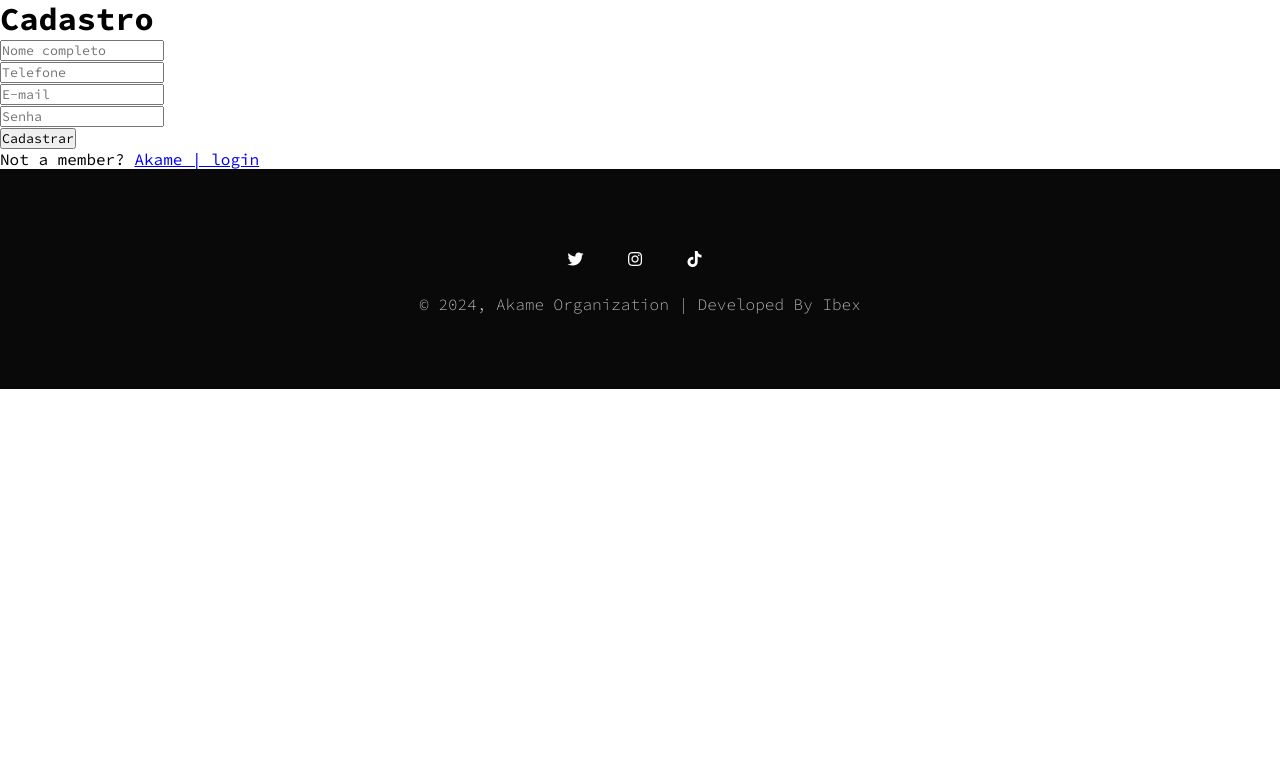
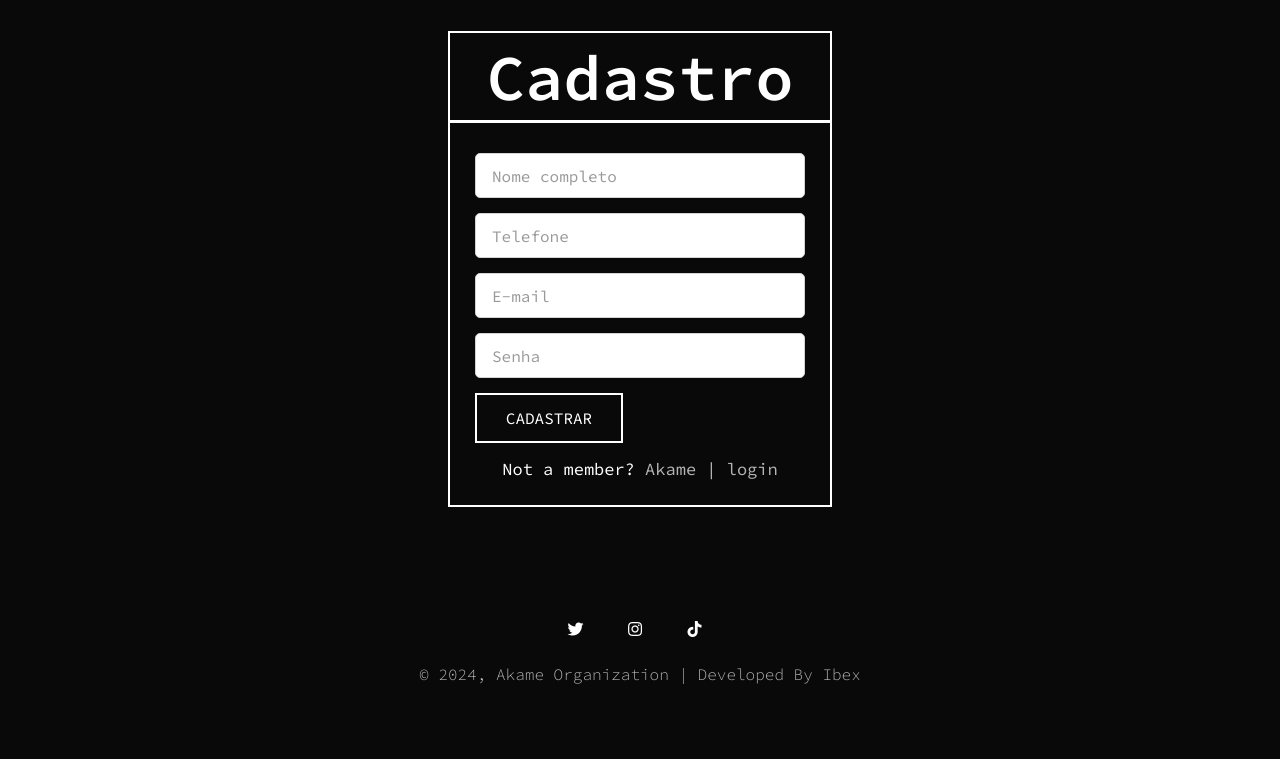
Before and after one commit to amalia-coelho/akame, a PHP site: page /cadastro.php in a window 1280 px wide. Shown: the part 150-909 px from the top of the page. Before the commit the page ends 539 px from the top, so only its background shows below. Run offline with PHP 8.4, Linux system fonts and the light colour scheme; grey boxes are pictures that could not be loaded.

Commit message:
Update cadastro.php

```diff
--- a/cadastro.php
+++ b/cadastro.php
@@ -9,8 +9,9 @@
 <html lang="pt-br">
 <head>
 	<meta charset="utf-8">
+    <meta name="viewport" content="width=device-width, initial-scale=1.0">
     <link rel="stylesheet" type="text/css" href="css/navbar.css">
-    <link rel="stylesheet" href="css/cadastro.css">
+    <link rel="stylesheet" href="css/login-cadastro.css">
     <link rel="stylesheet" href="css/footer.css">
 	<script src="js/jquery-3.6.0.min.js"></script>
 
@@ -20,7 +21,6 @@
     <?php include("php/navbar.php"); ?>
     <main>
         <div class="containerF">
-            <div class="wrapperF">
             <div class="title">
                 <h1>Cadastro</h1>
             </div>
@@ -44,7 +44,6 @@
                     </div>
                     <div class="signup-link">Not a member? <a href="login.php">Akame | login</a></div>
                 </form>
-                </div>
             </div>
         </div>
     </main>
```
Lines whose indentation alone changed are shown as unchanged.
